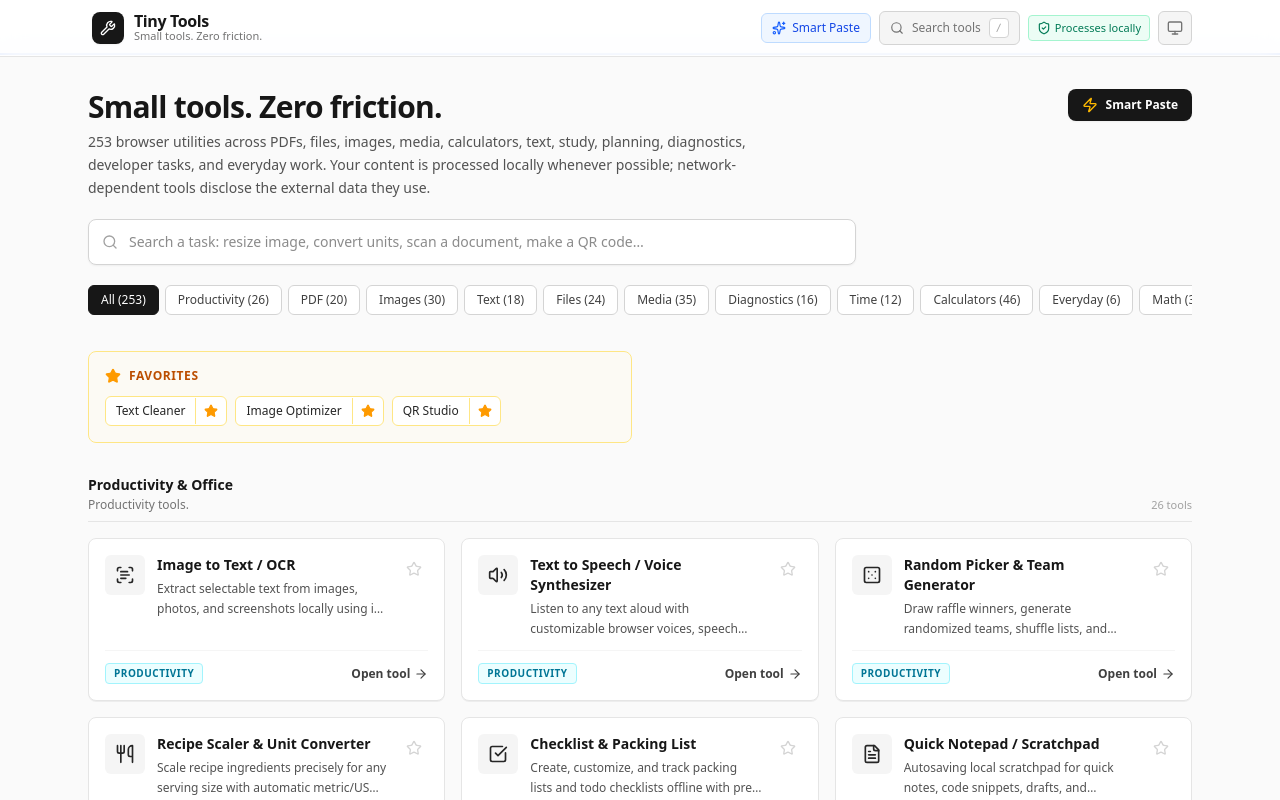
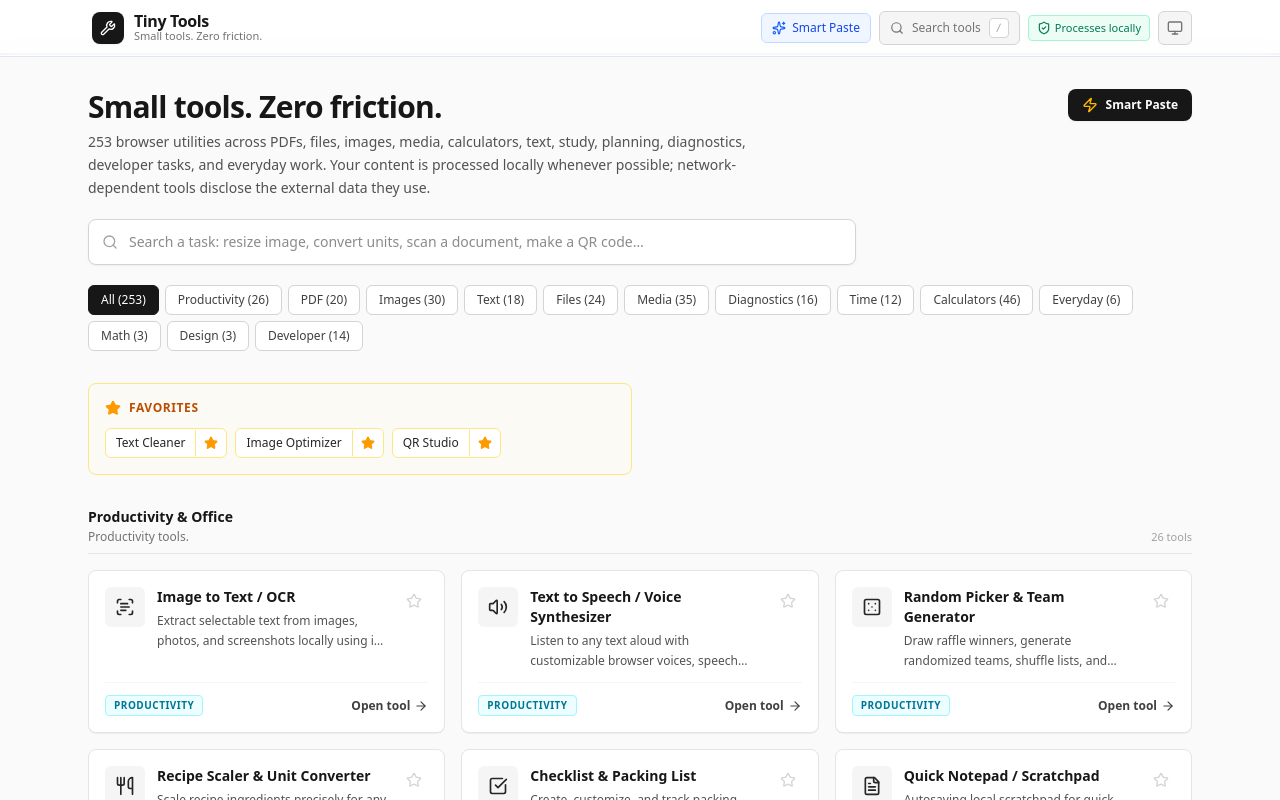
Before and after one commit to thiepn/tools, a React (Vite) app: page / in a window 1280 px wide. Shown: the top 800 px of the page. Built offline with nearby package versions, Linux system fonts and the light colour scheme.

Commit message:
Keep all tool categories visible without scrolling

```diff
--- a/src/index.css
+++ b/src/index.css
@@ -30,6 +30,15 @@ textarea {
 :focus-visible {
   outline: 2px solid rgb(37 99 235);
   outline-offset: 2px;
+}
+
+/* Keep every dashboard category visible instead of hiding categories behind
+   a horizontal scroller on narrow viewports. */
+[aria-label="Tool categories"] {
+  flex-wrap: wrap;
+  overflow: visible;
+  padding-bottom: 0;
+  align-items: flex-start;
 }
 
 /* Category badge colors live in CSS so registry metadata stays compact. */
```
